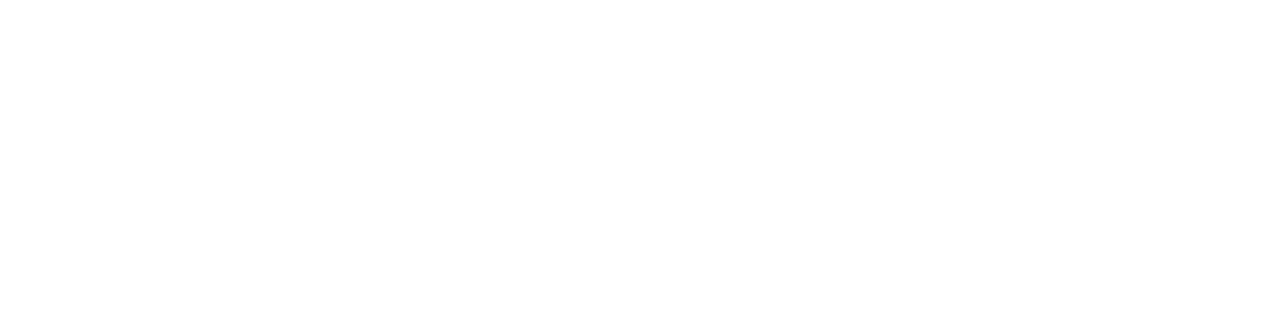
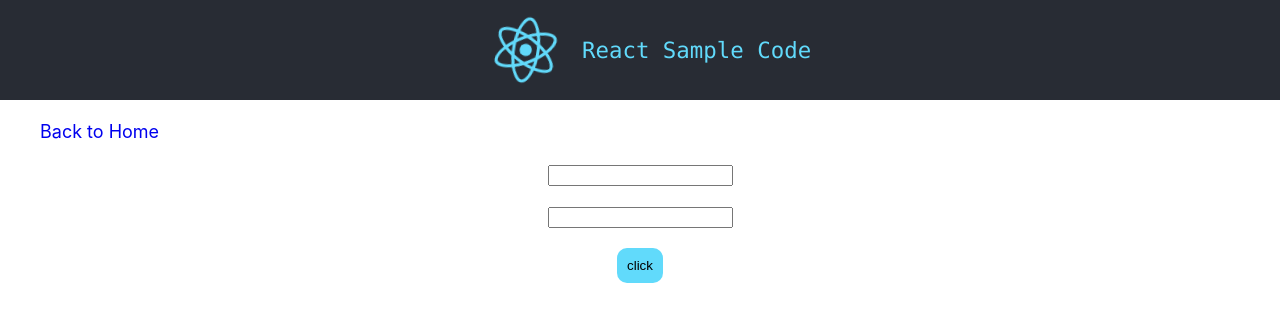
Before and after one commit to aminghazi/react-sample, a React (Create React App) app: page /form in a window 1280 px wide. Before the commit this address had no page. Shown: the top 322 px of the page. Built offline with nearby package versions, Linux system fonts and the light colour scheme.

Commit message:
add form

```diff
--- /dev/null
+++ b/src/components/Form/index.js
@@ -0,0 +1,52 @@
+import React, { Component } from 'react'
+
+export default class Event extends Component {
+
+    constructor(props) {
+        super(props)
+
+        this.state = {
+            name: "",
+            email: "",
+            submitted: false
+        }
+
+        this.submitHandler = this.submitHandler.bind(this)
+        this.name = this.nameValidation.bind(this)
+        this.email = this.emailValidation.bind(this)
+    }
+
+    submitHandler(event) {
+        event.preventDefault()
+
+        this.setState({
+            submitted: true
+        })
+    }
+
+    nameValidation(event) {
+        this.setState({
+            name: event.target.value
+        })
+    }
+
+    emailValidation(event) {
+        this.setState({
+            email: event.target.value
+        })
+    }
+
+    render() {
+        return (
+            <div>
+                <form onSubmit={this.submitHandler}>
+                    <input type="text" name="name" value={this.state.name} onChange={this.nameValidation} />
+                    <br/><br/>
+                    <input type="email" name="email" value={this.state.email} onChange={this.emailValidation} />
+                    <br/><br/>
+                    <button type="submit">click</button>
+                </form>
+            </div>
+        )
+    }
+}
--- a/src/index.js
+++ b/src/index.js
@@ -11,6 +11,7 @@ import reportWebVitals from './reportWebVitals';
 import Counter from './pages/Counter';
 import Event from './pages/Event';
 import NotificationCounter from './pages/NotificationCounter';
+import Form from './pages/Form';
 import Layout from './pages/Layout';
 import LayoutRoot from './pages/LayoutRoot';
 
@@ -25,6 +26,7 @@ root.render(
         <Route path="counter" element={<Counter />} />
         <Route path="event" element={<Event />} />
         <Route path="notification-counter" element={<NotificationCounter />} />
+        <Route path="form" element={<Form />} />
       </Route>
     </Routes>
   </Router>
--- /dev/null
+++ b/src/pages/Form.js
@@ -0,0 +1,7 @@
+import Form from "../components/Form"
+
+const FormPage = () => {
+  return <Form />;
+};
+
+export default FormPage;
--- a/src/pages/Layout.js
+++ b/src/pages/Layout.js
@@ -21,6 +21,9 @@ const Layout = () => {
             <li>
               <Link to="/notification-counter">Notification Counter</Link>
             </li>
+            <li>
+              <Link to="/form">Form</Link>
+            </li>
           </ul>
         </nav>
 
```
